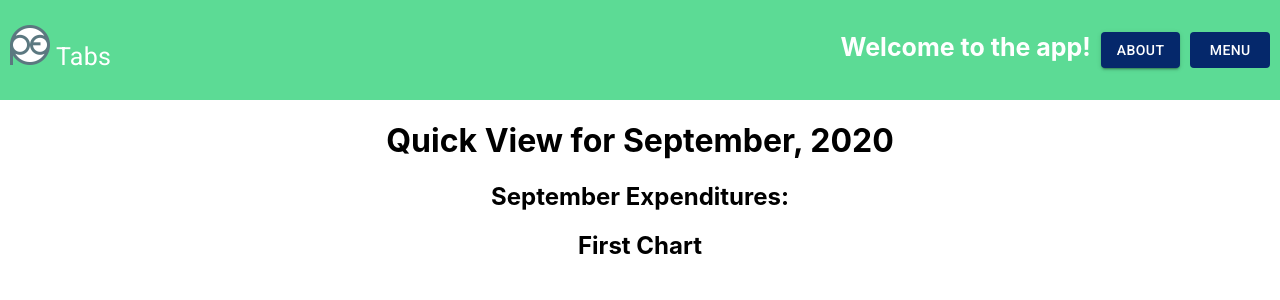
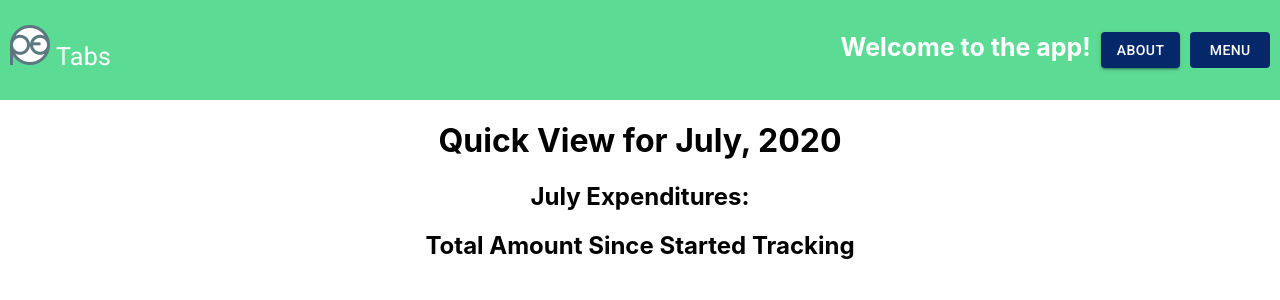
Before and after one commit to stanleysh/tabs, a React (Create React App) app: page /demo in a window 1280 px wide. Shown: the top 300 px of the page. Built offline with nearby package versions, Linux system fonts and the light colour scheme; no server answers.

Commit message:
updated demo page and updated home page

```diff
--- a/routes/api/expenses.js
+++ b/routes/api/expenses.js
@@ -9,7 +9,7 @@ const expensesCtrl = require ('../../controllers/expenses');
 // for testing only, remember to delete later !!!
 router.get('/', expensesCtrl.getExpenses);
 router.get('/demo', expensesCtrl.getDemoMonth);
-router.get('/monthly/:id', expensesCtrl.getMonthlyCost);
+router.get('/monthly/:id', expensesCtrl.getMonthlyAndTotal);
 router.get('/:id', expensesCtrl.getUserExpenses);
 router.post('/:id/expense', expensesCtrl.createExpense);
 
--- a/src/pages/DemoPage/DemoPage.jsx
+++ b/src/pages/DemoPage/DemoPage.jsx
@@ -1,11 +1,10 @@
-import React, {Component, useState, useEffect} from 'react';
+import React, {useState, useEffect} from 'react';
 import './DemoPage.css';
 import expenseService from '../../utils/expenseService';
 
 function DemoPage({history}) {
     const [totalAmount, setTotalAmount] = useState();
     const [currentAmount, setCurrentAmount] = useState();
-    const [date, setDate] = useState([])
 
     useEffect(() => {
         // when searching up specific users use the following below:
@@ -13,28 +12,18 @@ function DemoPage({history}) {
         async function getCost() {
             const result = await expenseService.getMonthlyCost('/api/expenses')
             setTotalAmount(result.total_amount)
+            setCurrentAmount(result.current_amount)
             return
         };
 
-        function getCurrentDate() {
-            const months = {0:'January', 1:'February', 2:'March', 3:'April', 4:'May', 5:'June', 6:'July', 7:'August', 8: 'September', 9:'October', 10: 'November', 11: 'December'}
-            let d = new Date()
-            let currentMonth = d.getMonth()
-            let currentYear = d.getFullYear()
-            setDate([months[currentMonth], currentYear])
-            return
-        }
-
         getCost();
-        getCurrentDate();
     }, [])
 
     return (
         <div className = 'month-preview'>
-            <h1>Quick View for {date[0]}, {date[1]}</h1>
-            <h2>{date[0]} Expenditures: </h2>
-            <h2>First Chart {totalAmount}</h2>
-            {/* <h2>Second chart {currentAmount}</h2> */}
+            <h1>Quick View for July, 2020</h1>
+            <h2>July Expenditures: {currentAmount}</h2>
+            <h2>Total Amount Since Started Tracking {totalAmount}</h2>
         </div>
     )
 };
--- a/src/pages/HomePage/HomePage.jsx
+++ b/src/pages/HomePage/HomePage.jsx
@@ -1,7 +1,37 @@
-import React from 'react';
+import React, {useState, useEffect} from 'react';
+import expenseService from '../../utils/expenseService';
+
 import './HomePage.css'
 
-const HomePage = (props) => {
+function HomePage(History) {
+    const [totalAmount, setTotalAmount] = useState();
+    const [currentAmount, setCurrentAmount] = useState();
+    const [date, setDate] = useState([])
+
+    useEffect(() => {
+        // when searching up specific users use the following below:
+        // const amount = await expenseService.getMonthlyCost('/api/expenses', {user: 2})
+        async function getCost() {
+            const result = await expenseService.getMonthlyCost('/api/expenses')
+            setTotalAmount(result.total_amount)
+            setCurrentAmount(result.current_amount)
+            return
+        };
+
+        function getCurrentDate() {
+            const months = {0:'January', 1:'February', 2:'March', 3:'April', 4:'May', 5:'June', 6:'July', 7:'August', 8: 'September', 9:'October', 10: 'November', 11: 'December'}
+            let d = new Date()
+            let currentMonth = d.getMonth()
+            let currentYear = d.getFullYear()
+            setDate([months[currentMonth], currentYear])
+            return
+        }
+
+        getCost();
+        getCurrentDate();
+    }, [])
+
+
     return (
     <div>
         <div className="fade-in-1">
--- a/src/utils/expenseService.js
+++ b/src/utils/expenseService.js
@@ -45,6 +45,10 @@ function getMonthlyCost(url, data = {user: undefined}) {
     return requestHelper('GET', path)
 }
 
+function getDemoMonthlyCost(url, data = {user: 'demo'}) {
+    const path = `${url}/${data.user}`
+}
+
 
 export default {
     getUserExpenses,
```
Also changed, not shown: controllers/expenses.js (+5 -4 lines).
